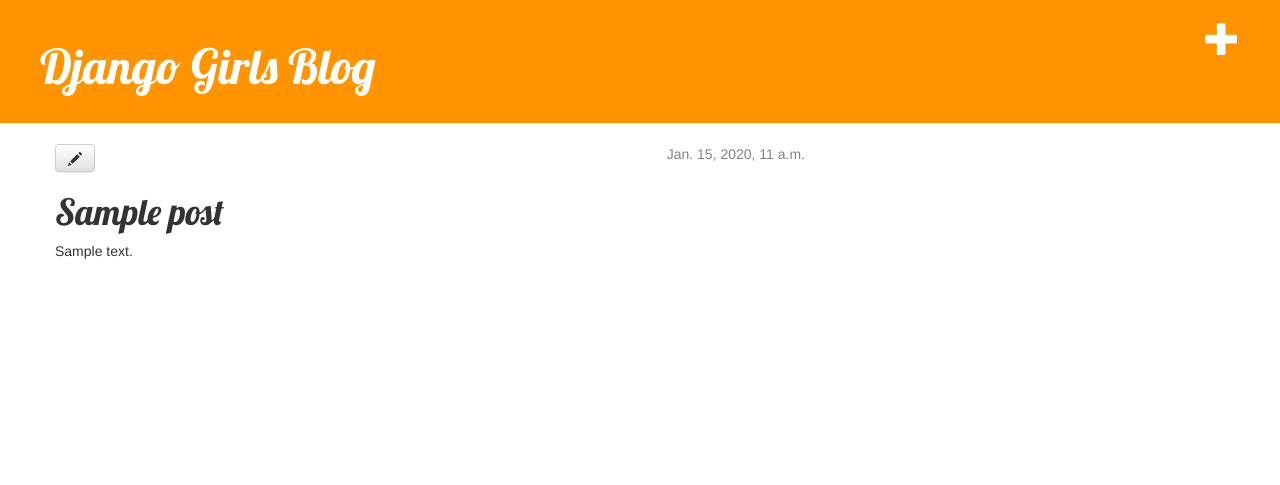
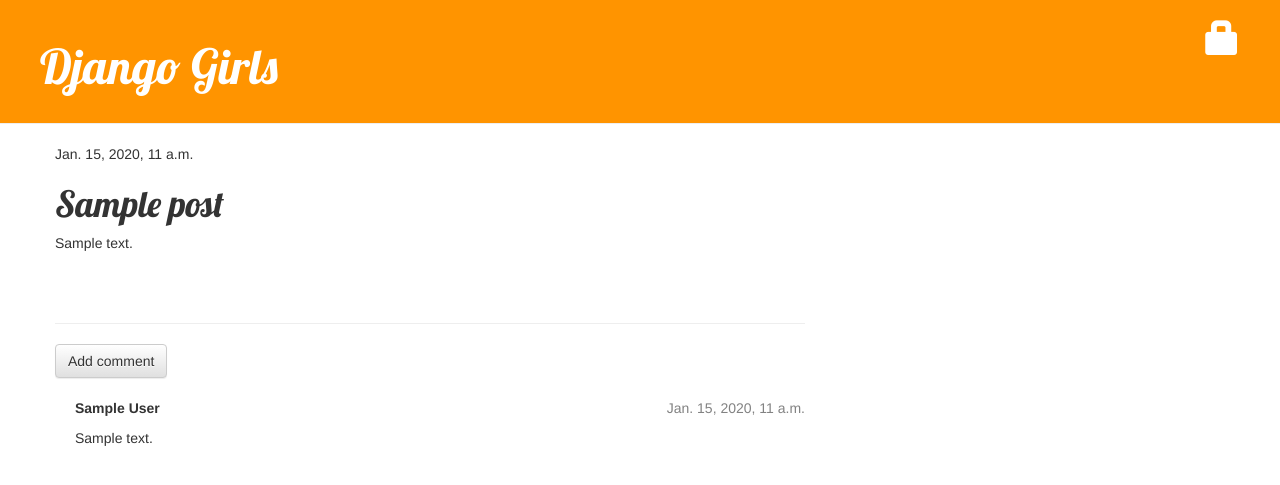
Before and after one commit to oskarko/my-first-blog, a Django app: page /post/1/ in a window 1280 px wide. Shown: the top 485 px of the page. Run offline with Django 3.2, Linux system fonts and the light colour scheme; tables that the repository leaves empty hold one stand-in row (values such as "Sample post"); some libraries are stand-ins or nearby versions.

Commit message:
implementada sección de comentarios en cada post.

```diff
--- a/blog/admin.py
+++ b/blog/admin.py
@@ -1,4 +1,7 @@
 from django.contrib import admin
 from .models import Post
+from .models import Comment  # importa de blog/models.py
 
+# tablas de la BD a las que accederemos desde el panel de admin
 admin.site.register(Post)
+admin.site.register(Comment)
--- a/blog/models.py
+++ b/blog/models.py
@@ -15,3 +15,21 @@ class Post(models.Model):
 
     def __str__(self):
         return self.title
+
+
+class Comment(models.Model):
+    post = models.ForeignKey('blog.Post', related_name='comments')
+    author = models.CharField(max_length=200)
+    text = models.TextField()
+    created_date = models.DateTimeField(default=timezone.now)
+    approved_comment = models.BooleanField(default=False)
+
+    def approve(self):
+        self.approved_comment = True
+        self.save()
+
+    def __str__(self):
+        return self.text
+
+    def approved_comments(self):
+        return self.comments.filter(approved_comment=True)
--- a/blog/static/css/blog.css
+++ b/blog/static/css/blog.css
@@ -45,3 +45,7 @@
     .post h1 a, .post h1 a:visited {
         color: #000000;
     }
+
+.comment {
+    margin: 20px 0px 20px 20px;
+}
--- a/blog/templates/blog/base.html
+++ b/blog/templates/blog/base.html
@@ -9,8 +9,14 @@
         </head>
         <body>
             <div class="page-header">
-                <a href="{% url 'blog.views.post_new' %}" class="top-menu"><span class="glyphicon glyphicon-plus"></span></a>
-                <h1><a href="/">Django Girls Blog</a></h1>
+                {% if user.is_authenticated %}
+                <a href="{% url 'post_new' %}" class="top-menu"><span class="glyphicon glyphicon-plus"></span></a>
+                <a href="{% url 'post_draft_list' %}" class="top-menu"><span class="glyphicon glyphicon-edit"></span></a>
+                <p class="top-menu">Hello {{ user.username }}<small>(<a href="{% url 'django.contrib.auth.views.logout' %}">Log out</a>)</small></p>
+                {% else %}
+                <a href="{% url 'django.contrib.auth.views.login' %}" class="top-menu"><span class="glyphicon glyphicon-lock"></span></a>
+                {% endif %}
+                <h1><a href="{% url 'blog.views.post_list' %}">Django Girls</a></h1>
             </div>
 
             <div class="content container">
--- a/blog/templates/blog/post_detail.html
+++ b/blog/templates/blog/post_detail.html
@@ -3,12 +3,36 @@
     {% block content %}
         <div class="post">
             {% if post.published_date %}
-                <div class="date">
-                    {{ post.published_date }}
-                </div>
+                {{ post.published_date }}
+            {% else %}
+                 <a class="btn btn-default" href="{% url 'blog.views.post_publish' pk=post.pk %}">Publish</a>
             {% endif %}
-             <a class="btn btn-default" href="{% url 'post_edit' pk=post.pk %}"><span class="glyphicon glyphicon-pencil"></span></a>
+            {% if user.is_authenticated %}
+            <a class="btn btn-default" href="{% url 'post_edit' pk=post.pk %}"><span class="glyphicon glyphicon-pencil"></span></a>
+            <a class="btn btn-default" href="{% url 'post_remove' pk=post.pk %}"><span class="glyphicon glyphicon-remove"></span></a>
+            {% else %}
+            <a href="{% url 'django.contrib.auth.views.login' %}" class="top-menu"><span class="glyphicon glyphicon-lock"></span></a>
+            {% endif %}
             <h1>{{ post.title }}</h1>
             <p>{{ post.text|linebreaks }}</p>
         </div>
+    <hr>
+    <a class="btn btn-default" href="{% url 'add_comment_to_post' pk=post.pk %}">Add comment</a>
+    {% for comment in post.comments.all %}
+    {% if user.is_authenticated or comment.approved_comment %}
+    <div class="comment">
+        <div class="date">
+            {{ comment.created_date }}
+            {% if not comment.approved_comment %}
+                <a class="btn btn-default" href="{% url 'comment_remove' pk=comment.pk %}"><span class="glyphicon glyphicon-remove"></span></a>
+                <a class="btn btn-default" href="{% url 'comment_approve' pk=comment.pk %}"><span class="glyphicon glyphicon-ok"></span></a>
+            {% endif %}
+        </div>
+        <strong>{{ comment.author }}</strong>
+        <p>{{ comment.text|linebreaks }}</p>
+    </div>
+    {% endif %}
+{% empty %}
+    <p>No comments here yet :(</p>
+{% endfor %}
 {% endblock %}
--- a/blog/templates/blog/post_list.html
+++ b/blog/templates/blog/post_list.html
@@ -8,6 +8,7 @@
             </div>
             <h1><a href="{% url 'blog.views.post_detail' pk=post.pk %}">{{ post.title }}</a></h1>
             <p>{{ post.text|linebreaks }}</p>
+            <a href="{% url 'blog.views.post_detail' pk=post.pk %}">Comments: {{ post.approved_comments.count }}</a>
         </div>
     {% endfor %}
 {% endblock content %}
--- a/blog/urls.py
+++ b/blog/urls.py
@@ -6,4 +6,10 @@ urlpatterns = [
     url(r'^post/(?P<pk>[0-9]+)/$', views.post_detail),
     url(r'^post/new/$', views.post_new, name='post_new'),
     url(r'^post/(?P<pk>[0-9]+)/edit/$', views.post_edit, name='post_edit'),
+    url(r'^drafts/$', views.post_draft_list, name='post_draft_list'),
+    url(r'^post/(?P<pk>\d+)/publish/$', views.post_publish, name='post_publish'),
+    url(r'^post/(?P<pk>\d+)/remove/$', views.post_remove, name='post_remove'),
+    url(r'^post/(?P<pk>\d+)/comment/$', views.add_comment_to_post, name='add_comment_to_post'),
+    url(r'^comment/(?P<pk>\d+)/approve/$', views.comment_approve, name='comment_approve'),
+    url(r'^comment/(?P<pk>\d+)/remove/$', views.comment_remove, name='comment_remove'),
 ]
--- a/blog/views.py
+++ b/blog/views.py
@@ -4,7 +4,10 @@ from django.shortcuts import render
 from django.shortcuts import redirect
 from django.shortcuts import get_object_or_404
 from .models import Post
+from .models import Comment
 from .forms import PostForm
+from .forms import CommentForm
+from django.contrib.auth.decorators import login_required
 
 
 def post_list(request):
@@ -18,6 +21,7 @@ def post_detail(request, pk):
         return render(request, 'blog/post_detail.html', {'post': post})
 
 
+@login_required
 def post_new(request):
         if request.method == "POST":
             form = PostForm(request.POST)
@@ -32,6 +36,7 @@ def post_new(request):
         return render(request, 'blog/post_edit.html', {'form': form})
 
 
+@login_required
 def post_edit(request, pk):
         post = get_object_or_404(Post, pk=pk)
         if request.method == "POST":
@@ -44,3 +49,52 @@ def post_edit(request, pk):
         else:
             form = PostForm(instance=post)
         return render(request, 'blog/post_edit.html', {'form': form})
+
+
+@login_required
+def post_draft_list(request):
+    posts = Post.objects.filter(published_date__isnull=True).order_by('created_date')
+    return render(request, 'blog/post_draft_list.html', {'posts': posts})
+
+
+@login_required
+def post_publish(request, pk):
+    post = get_object_or_404(Post, pk=pk)
+    post.publish()
+    return redirect('blog.views.post_detail', pk=pk)
+
+
+@login_required
+def post_remove(request, pk):
+    post = get_object_or_404(Post, pk=pk)
+    post.delete()
+    return redirect('blog.views.post_list')
+
+
+def add_comment_to_post(request, pk):
+    post = get_object_or_404(Post, pk=pk)
+    if request.method == "POST":
+        form = CommentForm(request.POST)
+        if form.is_valid():
+            comment = form.save(commit=False)
+            comment.post = post
+            comment.save()
+            return redirect('blog.views.post_detail', pk=post.pk)
+    else:
+        form = CommentForm()
+    return render(request, 'blog/add_comment_to_post.html', {'form': form})
+
+
+@login_required
+def comment_approve(request, pk):
+    comment = get_object_or_404(Comment, pk=pk)
+    comment.approve()
+    return redirect('blog.views.post_detail', pk=comment.post.pk)
+
+
+@login_required
+def comment_remove(request, pk):
+    comment = get_object_or_404(Comment, pk=pk)
+    post_pk = comment.post.pk
+    comment.delete()
+    return redirect('blog.views.post_detail', pk=post_pk)
--- a/mysite/settings.py
+++ b/mysite/settings.py
@@ -102,3 +102,4 @@ USE_TZ = True
 
 STATIC_URL = '/static/'
 STATIC_ROOT = os.path.join(BASE_DIR, 'static')
+LOGIN_REDIRECT_URL = '/'
--- a/mysite/urls.py
+++ b/mysite/urls.py
@@ -7,5 +7,7 @@ urlpatterns = [
     # url(r'^blog/', include('blog.urls')),
 
     url(r'^admin/', include(admin.site.urls)),
+    url(r'^accounts/login/$', 'django.contrib.auth.views.login'),
+    url(r'^accounts/logout/$', 'django.contrib.auth.views.logout', {'next_page': '/'}),
     url(r'', include('blog.urls')),
 ]
```
Also changed, not shown: blog/forms.py (+8 -0 lines), blog/templates/blog/add_comment_to_post.html (added, +9 -0 lines), blog/templates/blog/post_draft_list.html (added, +11 -0 lines), blog/templates/registration/login.html (added, +26 -0 lines), blog/migrations/0002_comment.py (added).
